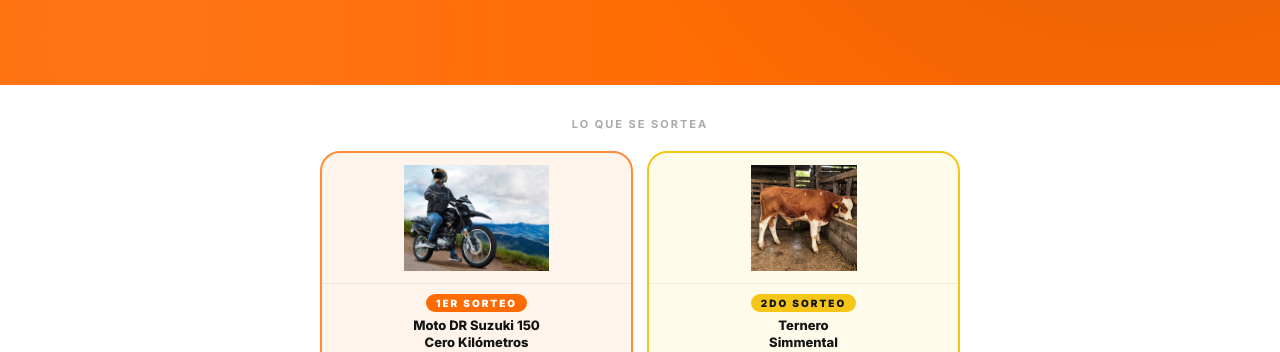
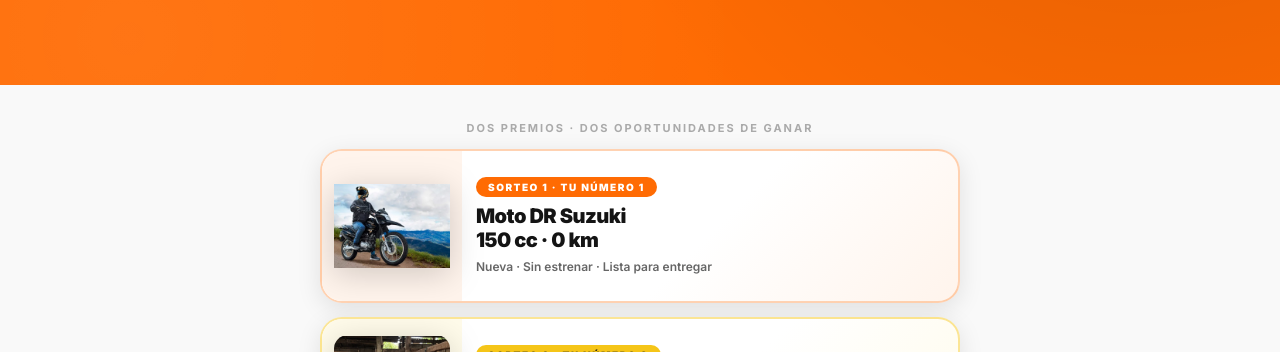
Before and after one commit to afalito/Bgor, a plain HTML site: page sorteoaniversario/index.html in a window 1280 px wide. Shown: the part 448-800 px from the top of the page. Drawn offline with Linux system fonts and the light colour scheme.

Commit message:
UI premium: prize cards horizontales con imágenes redondeadas, form en card, mejoras globales
Co-Authored-By: Claude Sonnet 4.6 <noreply@anthropic.com>

```diff
--- a/sorteoaniversario/index.html
+++ b/sorteoaniversario/index.html
@@ -31,27 +31,27 @@
 <!-- PREMIOS -->
 <section class="prizes">
     <div class="prizes__inner">
-        <p class="prizes__label">Lo que se sortea</p>
-        <div class="prizes__grid">
+        <p class="prizes__eyebrow">Dos premios · Dos oportunidades de ganar</p>
+
         <div class="prize-card prize-card--moto">
             <div class="prize-card__img-wrap">
                 <img src="../aniversario/images/moto-suzuki.webp" alt="Moto DR Suzuki 150 0km" class="prize-card__img">
             </div>
-                <div class="prize-card__info">
-                    <span class="prize-card__tag">1er Sorteo</span>
-                    <strong class="prize-card__name">Moto DR Suzuki 150<br>Cero Kilómetros</strong>
-                    <span class="prize-card__detail">Nueva · Sin estrenar</span>
+            <div class="prize-card__body">
+                <span class="prize-card__tag">Sorteo 1 · Tu número 1</span>
+                <strong class="prize-card__name">Moto DR Suzuki<br>150 cc · 0 km</strong>
+                <span class="prize-card__detail">Nueva · Sin estrenar · Lista para entregar</span>
             </div>
         </div>
+
         <div class="prize-card prize-card--ternero">
             <div class="prize-card__img-wrap">
                 <img src="../aniversario/images/ternero.webp" alt="Ternero Simmental" class="prize-card__img">
             </div>
-                <div class="prize-card__info">
-                    <span class="prize-card__tag">2do Sorteo</span>
-                    <strong class="prize-card__name">Ternero<br>Simmental</strong>
-                    <span class="prize-card__detail">Puro · Con Registro</span>
-                </div>
+            <div class="prize-card__body">
+                <span class="prize-card__tag prize-card__tag--gold">Sorteo 2 · Tu número 2</span>
+                <strong class="prize-card__name">Ternero<br>Simmental Puro</strong>
+                <span class="prize-card__detail">Con registro · Certificado incluido</span>
             </div>
         </div>
     </div>
--- a/sorteoaniversario/style.css
+++ b/sorteoaniversario/style.css
@@ -124,85 +124,118 @@ img { display: block; max-width: 100%; }
    PREMIOS
 ===================================================== */
 .prizes {
-    background: var(--white);
+    background: var(--off-white);
     border-bottom: 1px solid var(--gray-border);
-    padding: 32px var(--pad);
+    padding: 36px var(--pad);
 }
 .prizes__inner {
     max-width: var(--max);
     margin: 0 auto;
+    display: flex;
+    flex-direction: column;
+    gap: 14px;
 }
-.prizes__label {
+.prizes__eyebrow {
     font-size: 11px;
     font-weight: 700;
     letter-spacing: 2px;
     text-transform: uppercase;
     color: var(--gray-lt);
     text-align: center;
-    margin-bottom: 20px;
 }
-.prizes__grid {
-    display: grid;
-    grid-template-columns: 1fr 1fr;
-    gap: 14px;
-}
+
+/* Tarjeta de premio — horizontal premium */
 .prize-card {
-    background: var(--off-white);
-    border: 2px solid var(--gray-border);
-    border-radius: var(--r-lg);
+    background: var(--white);
+    border-radius: 22px;
     overflow: hidden;
     display: flex;
-    flex-direction: column;
-    align-items: center;
-    text-align: center;
-    gap: 0;
+    flex-direction: row;
+    align-items: stretch;
+    box-shadow: var(--sh-md);
+    border: 2px solid transparent;
+    transition: transform .2s, box-shadow .2s;
 }
-.prize-card--ternero { border-color: var(--gold); background: var(--gold-bg); }
-.prize-card--moto    { border-color: var(--orange-lt); background: var(--orange-bg); }
+.prize-card:hover { transform: translateY(-3px); box-shadow: var(--sh-lg); }
+
+/* Moto — acento naranja */
+.prize-card--moto {
+    border-color: rgba(255,107,3,.3);
+    background: linear-gradient(135deg, #fff 60%, #FFF4EC 100%);
+}
+/* Ternero — acento dorado */
+.prize-card--ternero {
+    border-color: rgba(245,197,24,.45);
+    background: linear-gradient(135deg, #fff 60%, #FFFBEA 100%);
+}
+
+/* Imagen */
 .prize-card__img-wrap {
-    width: 100%;
-    height: 130px;
+    flex-shrink: 0;
+    width: 140px;
+    min-height: 150px;
     display: flex;
     align-items: center;
     justify-content: center;
-    padding: 12px;
+    padding: 16px 12px;
+    position: relative;
 }
-.prize-card__img { max-height: 106px; object-fit: contain; }
-.prize-card__info {
-    padding: 10px 12px 16px;
+.prize-card--moto    .prize-card__img-wrap { background: var(--orange-bg); }
+.prize-card--ternero .prize-card__img-wrap { background: var(--gold-bg); }
+
+.prize-card__img {
+    width: 100%;
+    height: 118px;
+    object-fit: contain;
+    border-radius: 14px;
+    filter: drop-shadow(0 6px 16px rgba(0,0,0,.18));
+    transition: transform .3s;
+}
+.prize-card:hover .prize-card__img { transform: scale(1.05); }
+
+/* Info */
+.prize-card__body {
+    flex: 1;
+    padding: 18px 18px 18px 14px;
     display: flex;
     flex-direction: column;
-    align-items: center;
-    gap: 5px;
-    border-top: 1px solid rgba(0,0,0,.06);
-    width: 100%;
+    justify-content: center;
+    gap: 7px;
 }
 .prize-card__tag {
+    display: inline-flex;
+    align-self: flex-start;
     font-size: 10px;
     font-weight: 900;
-    letter-spacing: 2px;
+    letter-spacing: 1.5px;
     text-transform: uppercase;
-    padding: 3px 10px;
+    padding: 4px 12px;
     border-radius: 40px;
     background: var(--orange);
     color: var(--white);
 }
-.prize-card--ternero .prize-card__tag { background: var(--gold); color: var(--black); }
+.prize-card__tag--gold { background: var(--gold); color: var(--black); }
 .prize-card__name {
-    font-size: 13px;
-    font-weight: 800;
-    line-height: 1.3;
+    font-size: 20px;
+    font-weight: 900;
+    line-height: 1.2;
+    letter-spacing: -.5px;
     color: var(--black);
 }
 .prize-card__detail {
-    font-size: 11px;
+    font-size: 12px;
     color: var(--gray);
     font-weight: 600;
+    line-height: 1.4;
 }
 
 /* =====================================================
    CÓMO GANAS
 ===================================================== */
+/* ─── Mejoras generales de sección ─────────────────── */
+.prizes        { background: #F9F9F9; }
+.how-to-win    { background: var(--white); }
+.form-section  { background: #F9F9F9; }
 .how-to-win {
     padding: 32px var(--pad);
     background: var(--off-white);
@@ -413,6 +446,14 @@ img { display: block; max-width: 100%; }
     line-height: 1.6;
 }
 
+.form-section__inner {
+    background: var(--white);
+    border-radius: 24px;
+    padding: 32px 24px 36px;
+    box-shadow: var(--sh-md);
+    border: 1.5px solid var(--gray-border);
+}
+
 .sorteo-form {
     display: flex;
     flex-direction: column;
@@ -605,9 +646,9 @@ img { display: block; max-width: 100%; }
 .numeros-par {
     display: flex;
     flex-direction: column;
-    gap: 12px;
+    gap: 14px;
     width: 100%;
-    max-width: 360px;
+    max-width: 380px;
 }
 .numeros-hint {
     font-size: 13px;
@@ -621,9 +662,9 @@ img { display: block; max-width: 100%; }
 .numero-sorteo {
     background: linear-gradient(150deg, #1A1500 0%, #0D0B00 100%);
     border: 2px solid var(--gold);
-    border-radius: var(--r-lg);
-    padding: 16px 28px 18px;
-    box-shadow: 0 8px 40px rgba(245,197,24,.22);
+    border-radius: 20px;
+    padding: 18px 28px 20px;
+    box-shadow: 0 10px 40px rgba(245,197,24,.25), 0 2px 8px rgba(0,0,0,.3);
     display: flex;
     flex-direction: column;
     align-items: center;
@@ -754,11 +795,15 @@ img { display: block; max-width: 100%; }
    RESPONSIVE
 ===================================================== */
 @media (max-width: 420px) {
-    .prizes__grid { grid-template-columns: 1fr; }
-    .number-formula { gap: 6px; }
-    .digit { width: 28px; height: 36px; font-size: 17px; }
-    .numero-sorteo { padding: 22px 20px 18px; }
-    .numero-sorteo__digits { letter-spacing: 5px; }
+    .prize-card__img-wrap { width: 110px; min-height: 130px; padding: 12px 8px; }
+    .prize-card__img      { height: 96px; }
+    .prize-card__name     { font-size: 17px; }
+    .prize-card__body     { padding: 14px 14px 14px 10px; }
+    .number-formula       { gap: 6px; }
+    .digit                { width: 28px; height: 36px; font-size: 17px; }
+    .numero-sorteo        { padding: 16px 16px 18px; }
+    .numero-sorteo__digits{ letter-spacing: 5px; }
+    .form-section__inner  { padding: 24px 16px 28px; border-radius: 18px; }
 }
 @media (min-width: 600px) {
     :root { --pad: 36px; }
```
Lines whose indentation alone changed are shown as unchanged.
